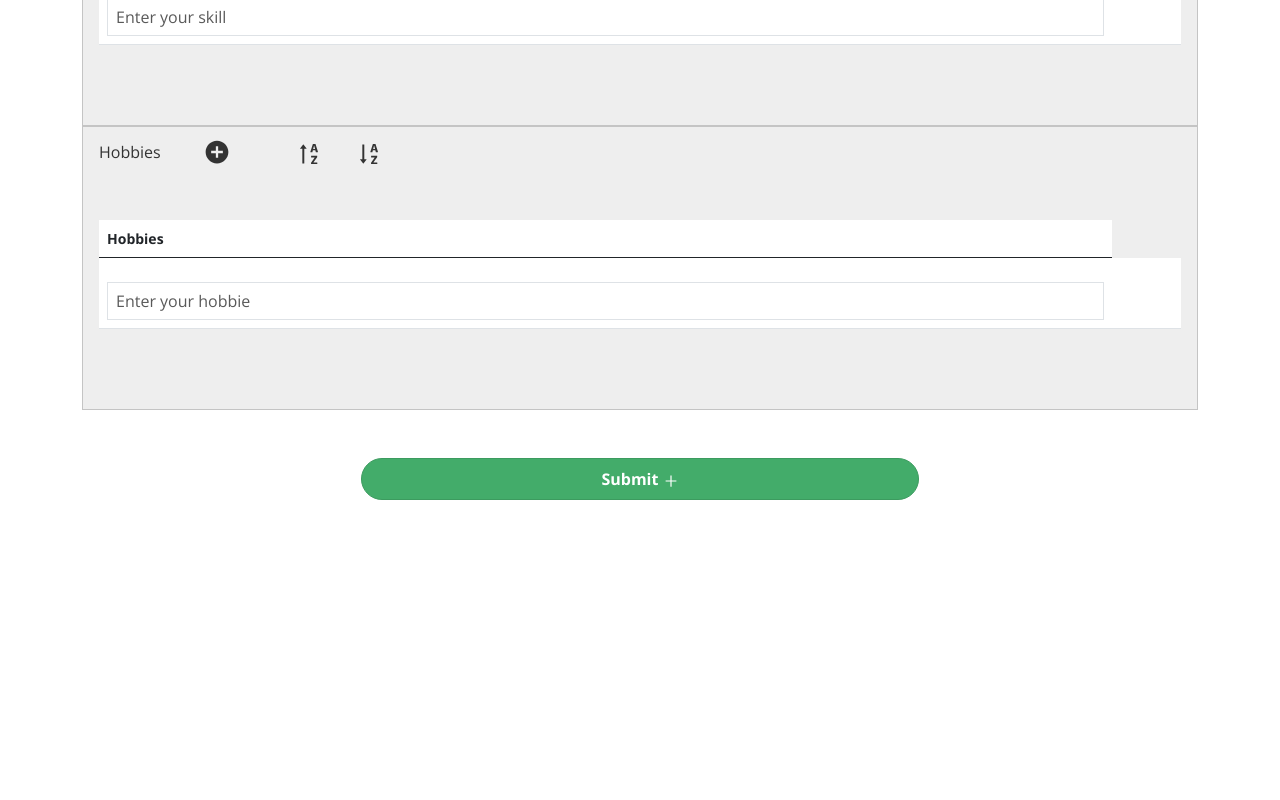
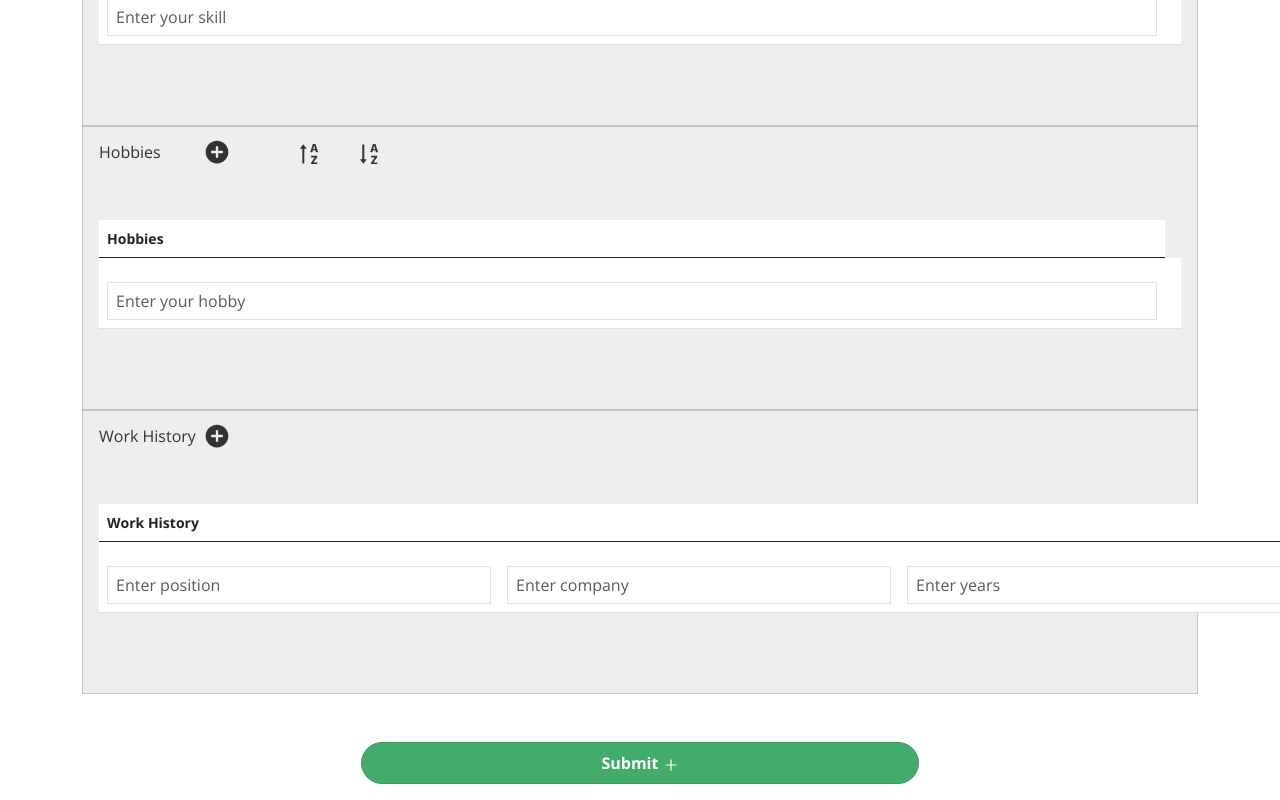
Before and after one commit to nestor29-developer/DynamicFormsTypescript, a React (Create React App) app in the folder my-app/: page / in a window 1280 px wide. Shown: the part 644-1444 px from the top of the page. Before the commit the page ends 1160 px from the top, so only its background shows below. Built offline with nearby package versions, Linux system fonts and the light colour scheme.

Commit message:
feat: it added new and more fields in nested group

```diff
--- a/my-app/public/index.html
+++ b/my-app/public/index.html
@@ -25,8 +25,12 @@
       Learn how to configure a non-root public URL by running `npm run build`.
     -->
     <title>React App</title>
-    <link href="https://cdn.jsdelivr.net/npm/bootstrap@5.0.0-beta1/dist/css/bootstrap.min.css" rel="stylesheet"
-    integrity="sha384-giJF6kkoqNQ00vy+HMDP7azOuL0xtbfIcaT9wjKHr8RbDVddVHyTfAAsrekwKmP1" crossorigin="anonymous">
+    <link
+      href="https://cdn.jsdelivr.net/npm/bootstrap@5.0.0-beta1/dist/css/bootstrap.min.css"
+      rel="stylesheet"
+      integrity="sha384-giJF6kkoqNQ00vy+HMDP7azOuL0xtbfIcaT9wjKHr8RbDVddVHyTfAAsrekwKmP1"
+      crossorigin="anonymous"
+    />
   </head>
   <body>
     <noscript>You need to enable JavaScript to run this app.</noscript>
@@ -41,8 +45,10 @@
       To begin the development, run `npm start` or `yarn start`.
       To create a production bundle, use `npm run build` or `yarn build`.
     -->
-    <script src="https://cdn.jsdelivr.net/npm/bootstrap@5.0.0-beta1/dist/js/bootstrap.bundle.min.js"
-    integrity="sha384-ygbV9kiqUc6oa4msXn9868pTtWMgiQaeYH7/t7LECLbyPA2x65Kgf80OJFdroafW"
-    crossorigin="anonymous"></script>
+    <script
+      src="https://cdn.jsdelivr.net/npm/bootstrap@5.0.0-beta1/dist/js/bootstrap.bundle.min.js"
+      integrity="sha384-ygbV9kiqUc6oa4msXn9868pTtWMgiQaeYH7/t7LECLbyPA2x65Kgf80OJFdroafW"
+      crossorigin="anonymous"
+    ></script>
   </body>
 </html>
--- a/my-app/src/ElementHome.tsx
+++ b/my-app/src/ElementHome.tsx
@@ -17,7 +17,12 @@ const ElementHome: React.FC = () => {
   const [elements, setElements]: any = useState<[]>([]);
   const [fieldsRequired, setFieldsRequired]: any = useState<[]>([]);
   const [saveForm, setSaveForm] = useState<boolean>(false);
+
+  localStorage.setItem("array", JSON.stringify(dynamicFormJson[0]));
+  const val: any = localStorage.getItem("array");
+  const [initvalue, setInitvalue] = useState(JSON.parse(val));
   //   const navigate = useNavigate();
+  let initvalues: any = initvalue.fields.filter((e) => e.data_type === "group");
 
   useEffect(() => {
     setElements(dynamicFormJson[0] as any);
@@ -88,7 +93,9 @@ const ElementHome: React.FC = () => {
 
       for (var i = 0; i < elements.fields.length; i++) {
         if (elements.fields[i].data_type === "group") {
-          const nestedgroup: any = localStorage.getItem(elements.fields[i].uid+"group");
+          const nestedgroup: any = localStorage.getItem(
+            elements.fields[i].uid + "group"
+          );
           const converted = JSON.parse(nestedgroup);
           if (converted) {
             elements.fields[i].value.length = 0;
@@ -191,7 +198,9 @@ const ElementHome: React.FC = () => {
         </h2>
         <div className="row">
           {fields
-            ? fields.map((field: any, i: any) => <Element key={i} {...field} />)
+            ? fields.map((field: any, i: any) => (
+                <Element key={i} {...field} initvalues={initvalues} />
+              ))
             : null}
           <div className="d-flex justify-content-center">
             <div className="col-6">
--- a/my-app/src/components/Element.tsx
+++ b/my-app/src/components/Element.tsx
@@ -20,6 +20,7 @@ export const Element: React.FC<Fields> = ({
   error_msg,
   value,
   checked,
+  initvalues
 }) => {
   switch (data_type) {
     case "string":
@@ -43,7 +44,7 @@ export const Element: React.FC<Fields> = ({
     case "checkbox":
       return <Checkbox uid={uid} label={label} checked={checked} value={value} />;
     case "group":
-      return <Group uid={uid} label={label} value={value} />;
+      return <Group uid={uid} label={label} value={value} initvalues={initvalues}/>;
     default:
       return null;
   }
--- a/my-app/src/components/elements/AddGroup.tsx
+++ b/my-app/src/components/elements/AddGroup.tsx
@@ -8,20 +8,34 @@ import {
   AiOutlineSortAscending,
 } from "react-icons/ai";
 
-export const AddGroup: React.FC<Fields> = ({ uid, value, label }) => {
+export const AddGroup: React.FC<Fields> = ({
+  uid,
+  value,
+  label,
+  initvalues,
+}) => {
   let obj: any = [];
-
-  const [field, setField] = useState(value);
+  const [fields, setFields] = useState(value);
+  let lengtharr = 0;
+  initvalues.forEach((e) => {
+    if (e.uid === uid) {
+      localStorage.setItem("init"+uid, JSON.stringify(e.value))
+      e.value.forEach(() => {
+        lengtharr++;
+      });
+    }
+  });
 
   useEffect(() => {
-    localStorage.clear();
+    localStorage.removeItem(uid + "group");
   }, []);
 
   const handleNewField = (e: any): any => {
     e.preventDefault();
     let arr: any = [];
-
-    for (var i = 0; i < value.length; i++) {
+    const initval:any = localStorage.getItem("init"+uid);
+    const parseit = JSON.parse(initval);
+    for (var i = 0; i < parseit.length; i++) {
       obj = {
         id: uuidv4(),
         uid: value[i].uid,
@@ -32,40 +46,39 @@ export const AddGroup: React.FC<Fields> = ({ uid, value, label }) => {
       };
       arr.push(obj);
     }
-
-    setField([...field, value.length === 1 ? arr[0] : arr]);
+    setFields([...fields, ...arr]);
   };
 
   const handleSortAsc = () => {
-    const sorted = field.sort((a, b): any => {
+    const sorted = fields.sort((a, b): any => {
       const isReserved = 1;
       return isReserved * a.field_value.localeCompare(b.field_value);
     });
-    setField([...sorted]);
-    updatedvalues(field);
+    setFields([...sorted]);
+    updatedvalues(fields);
   };
 
   const handleSortDesc = () => {
-    const sorted = field.sort((a, b): any => {
+    const sorted = fields.sort((a, b): any => {
       const isReserved = -1;
       return isReserved * a.field_value.localeCompare(b.field_value);
     });
-    setField([...sorted]);
-    updatedvalues(field);
+    setFields([...sorted]);
+    updatedvalues(fields);
   };
 
   const handleInputChange = (index: number, event: any) => {
-    const values: any = [...field];
+    const values: any = [...fields];
     values[index]["field_value"] = event.target.value;
-    setField(values);
-    updatedvalues(field);
+    setFields(values);
+    updatedvalues(fields);
   };
 
   const handleRemoveFields = (id) => {
-    const values = [...field];
+    const values = [...fields];
     let updated: any = [];
     updated = values.filter((field) => field.id !== id);
-    setField(updated);
+    setFields(updated);
     updatedvalues(updated);
   };
 
@@ -91,6 +104,8 @@ export const AddGroup: React.FC<Fields> = ({ uid, value, label }) => {
             />
           </h3>
 
+          {lengtharr === 1 && (
+            <>
               <div
                 style={{
                   marginLeft: "64px",
@@ -103,7 +118,6 @@ export const AddGroup: React.FC<Fields> = ({ uid, value, label }) => {
                   <AiOutlineSortDescending />
                 </h3>
               </div>
-
               <div
                 style={{
                   marginLeft: "32px",
@@ -116,6 +130,8 @@ export const AddGroup: React.FC<Fields> = ({ uid, value, label }) => {
                   <AiOutlineSortAscending />
                 </h3>
               </div>
+            </>
+          )}
         </div>
 
         <table className="table">
@@ -125,22 +141,19 @@ export const AddGroup: React.FC<Fields> = ({ uid, value, label }) => {
             </tr>
           </thead>
           <tbody>
-            {field
-              ? field.map((field: any, i: any) => (
+            {lengtharr === 1 ? (
+              fields.map((field: any, i: any) => (
                 <tr key={i}>
-                    <td>
+                  <td className="w-100">
                     <div className="form-group mt-3">
                       <input
                         name={field.uid}
                         type={field.type}
                         className="form-control"
                         value={field.field_value}
-                          style={{ width: "100%" }}
                         id="inputElement"
                         placeholder={
-                            field.field_placeholder
-                              ? field.field_placeholder
-                              : ""
+                          field.field_placeholder ? field.field_placeholder : ""
                         }
                         onChange={(e) => handleInputChange(i, e)}
                       />
@@ -164,7 +177,32 @@ export const AddGroup: React.FC<Fields> = ({ uid, value, label }) => {
                   </td>
                 </tr>
               ))
-              : null}
+            ) : (
+              <tr
+                style={{
+                  display: "grid",
+                  gridTemplateColumns: "400px 400px 400px",
+                }}
+              >
+                {fields.map((field: any, i: any) => (
+                  <td className="" key={i}>
+                    <div className="form-group mt-3">
+                      <input
+                        name={field.uid}
+                        type={field.type}
+                        className="form-control"
+                        value={field.field_value}
+                        id="inputElement"
+                        placeholder={
+                          field.field_placeholder ? field.field_placeholder : ""
+                        }
+                        onChange={(e) => handleInputChange(i, e)}
+                      />
+                    </div>
+                  </td>
+                ))}
+              </tr>
+            )}
           </tbody>
         </table>
       </div>
--- a/my-app/src/components/elements/Group.tsx
+++ b/my-app/src/components/elements/Group.tsx
@@ -1,7 +1,7 @@
 import { Fields } from "../../interfaces/fields";
 import { AddGroup } from "./AddGroup";
 
-export const Group: React.FC<Fields> = ({ uid, label, value }) => {
+export const Group: React.FC<Fields> = ({ uid, label, value, initvalues }) => {
   return (
     <div>
       <div className="card card-body bg-secondary text-dark">
@@ -9,7 +9,7 @@ export const Group: React.FC<Fields> = ({ uid, label, value }) => {
           <h6>{label}</h6>
 
           <div className="mt-3">
-            <AddGroup uid={uid} value={value} label={label} />
+            <AddGroup uid={uid} value={value} label={label} initvalues={initvalues} />
           </div>
         </div>
       </div>
--- a/my-app/src/fields.json
+++ b/my-app/src/fields.json
@@ -147,11 +147,42 @@
         "value": [
           {
             "id": "1",
-            "uid": "hobbie",
+            "uid": "hobby",
             "data_type": "string",
-            "field_placeholder": "Enter your hobbie",
+            "field_placeholder": "Enter your hobby",
             "field_value": "",
             "type": "text"
+          }
+        ]
+      },
+      {
+        "uid": "job",
+        "data_type": "group",
+        "label": "Work History",
+        "value": [
+          {
+            "id": "1",
+            "uid": "position",
+            "data_type": "string",
+            "field_placeholder": "Enter position",
+            "field_value": "",
+            "type": "text"
+          },
+          {
+            "id": "2",
+            "uid": "company",
+            "data_type": "string",
+            "field_placeholder": "Enter company",
+            "field_value": "",
+            "type": "text"
+          },
+          {
+            "id": "3",
+            "uid": "years",
+            "data_type": "string",
+            "field_placeholder": "Enter years",
+            "field_value": "",
+            "type": "number"
           }
         ]
       }
--- a/my-app/src/interfaces/fields.ts
+++ b/my-app/src/interfaces/fields.ts
@@ -15,4 +15,5 @@ export interface Fields {
     checked?:boolean;
     isShown?:boolean;
     index?:boolean;
+    initvalues?:any
   }
```
Lines whose indentation alone changed are shown as unchanged.
